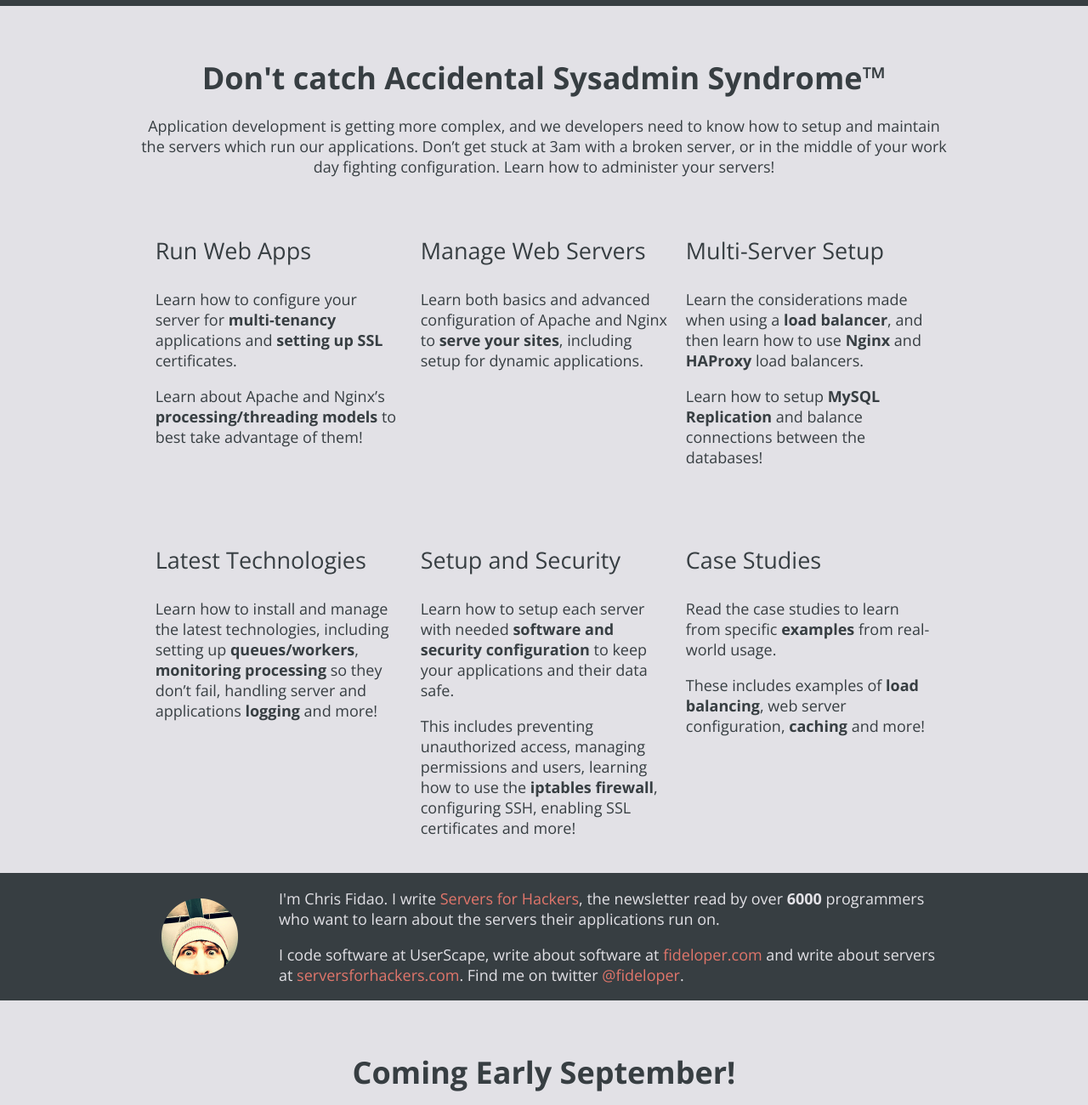
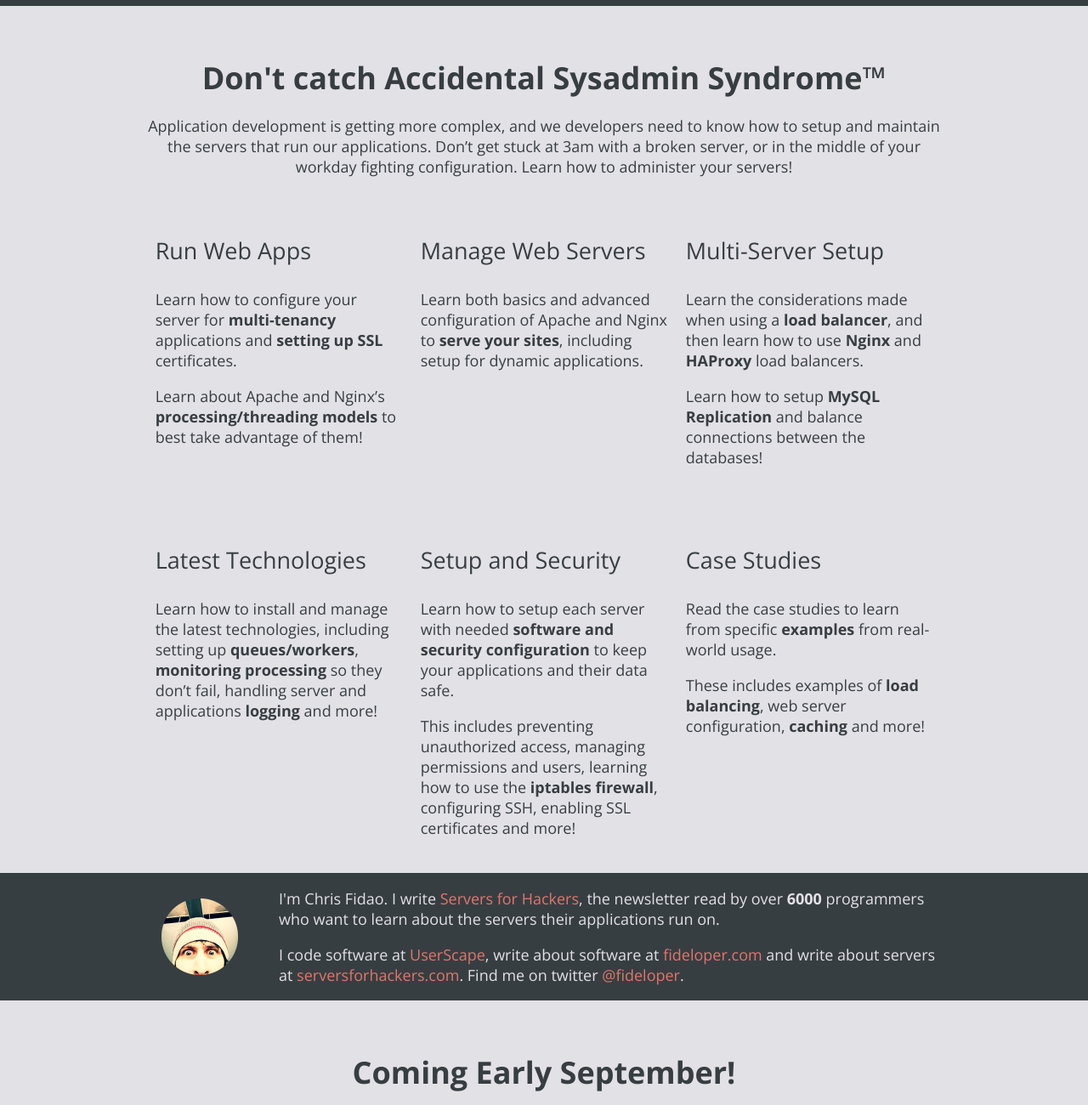
Before and after one commit to Servers-for-Hackers/book-site, a website: page index.html in a window 1280 px wide. Shown: the part 940-2240 px from the top of the page at 85% size. Drawn offline with nearby package versions, Linux system fonts and the light colour scheme.

Commit message:
typo fixes

```diff
--- a/index.html
+++ b/index.html
@@ -40,7 +40,7 @@
         <div class="breadth">
             <article>
                 <h2>Don't catch Accidental Sysadmin Syndrome™</h2>
-                <p>Application development is getting more complex, and we developers need to know how to setup and maintain the servers which run our applications. Don’t get stuck at 3am with a broken server, or in the middle of your work day fighting configuration. Learn how to administer your servers!</p>
+                <p>Application development is getting more complex, and we developers need to know how to setup and maintain the servers that run our applications. Don’t get stuck at 3am with a broken server, or in the middle of your workday fighting configuration. Learn how to administer your servers!</p>
             </article>
         </div>
     </section>
@@ -87,7 +87,7 @@
             <article>
                 <img src="/img/fideloper.png" alt="fideloper" width="90" height="90" />
                 <p>I'm Chris Fidao. I write <a href="http://serversforhackers.com" target="_blank">Servers for Hackers</a>, the newsletter read by over <strong>6000</strong> programmers who want to learn about the servers their applications run on.</p>
-                <p>I code software at UserScape, write about software at <a href="http://fideloper.com" target="_blank">fideloper.com</a> and write about servers at <a href="http://serversforhackers.com" target="_blank">serversforhackers.com</a>. Find me on twitter <a href="https://twitter.com/fideloper">@fideloper</a>.</p>
+                <p>I code software at <a href="http://userscape.com" target="_blank">UserScape</a>, write about software at <a href="http://fideloper.com" target="_blank">fideloper.com</a> and write about servers at <a href="http://serversforhackers.com" target="_blank">serversforhackers.com</a>. Find me on twitter <a href="https://twitter.com/fideloper">@fideloper</a>.</p>
             </article>
         </div>
     </section>
```
